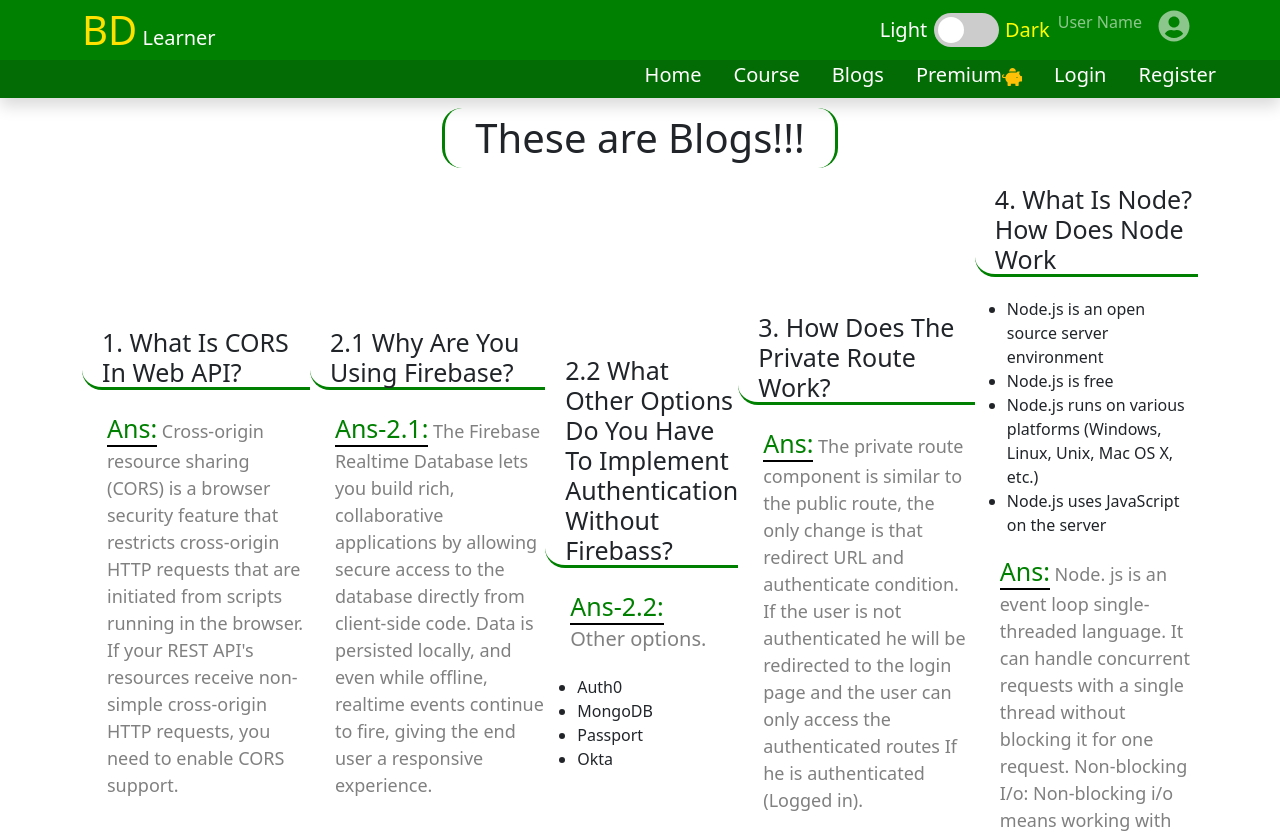
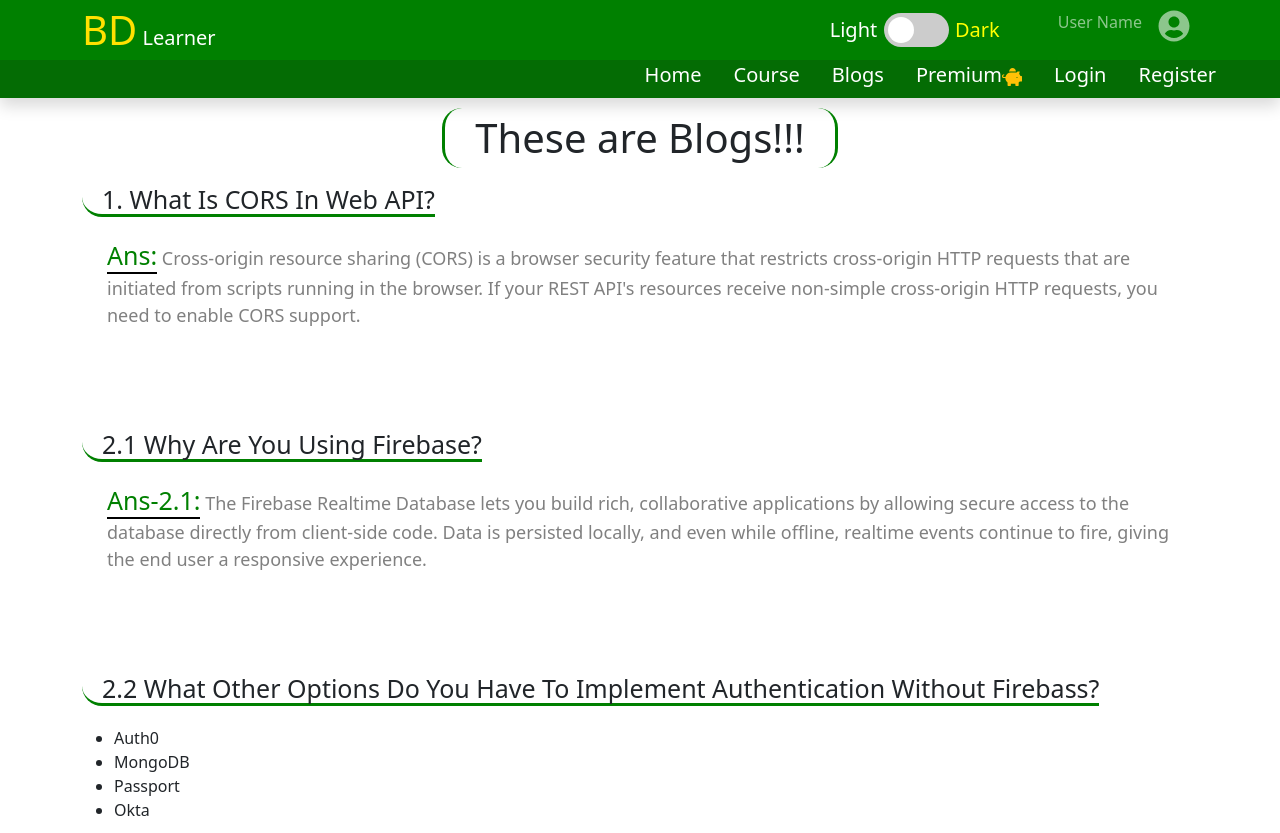
Before and after one commit to sultanmahmud07/bd-learner-client, a React (Create React App) app: page /blog in a window 1280 px wide. Shown: the top 833 px of the page. Built offline with nearby package versions, Linux system fonts and the light colour scheme; no server answers.

Commit message:
success sweet alart added

```diff
--- a/package.json
+++ b/package.json
@@ -14,6 +14,8 @@
     "react-icons": "^4.6.0",
     "react-router-dom": "^6.4.2",
     "react-scripts": "5.0.1",
+    "react-toastify": "^9.0.8",
+    "sweetalert2": "^11.6.3",
     "web-vitals": "^2.1.4"
   },
   "scripts": {
--- a/src/Share/Blog/Blog.js
+++ b/src/Share/Blog/Blog.js
@@ -34,7 +34,7 @@ const Blog = () => {
               <h2 className="q-title">2.2 What other options do you have to implement authentication without firebass?</h2>
             </div>
           </div>
-          <p className='q-p'><span className='ans'>Ans-2.2:</span> <h5 className='hstayle'>Other options.</h5> </p>
+          {/* <p className='q-p'><span className='ans'>Ans-2.2:</span> <h5 className='hstayle'>Other options.</h5> </p> */}
           <ul>
             <li>Auth0</li>
             <li>MongoDB</li>
--- a/src/Share/Header/Dark.css
+++ b/src/Share/Header/Dark.css
@@ -1,42 +1,11 @@
-* {
-  box-sizing: border-box;
-  margin: 0px;
-  padding: 0px;
-}
+
 #root {
   height: 100%;
 }
 
-html,
-body {
-  min-height: 100vh;
-  height: 100%;
 
-}
 
-span {
-  font-size: 40px
-}
 
-.dark-mode {
-  background-color: #1a1919;
-  color: #999;
-  height: 100%;
-  transition: background-color 0.25s ease-in-out;
-}
-
-.light-mode {
-  background-color: #fff;
-  color: #333;
-  height: 100%;
-  transition: background-color 0.25s ease-in-out;
-}
-
-.container {
-  display: flex;
-  justify-content: center;
-  align-items: center
-}
 
 .switch {
   position: relative;
@@ -126,4 +95,5 @@ input:checked + .slider:before {
   display: flex;
   align-items: center;
   justify-content: space-between;
+  margin-right: 50px;
 }
--- a/src/Share/Login/Login.js
+++ b/src/Share/Login/Login.js
@@ -11,6 +11,8 @@ import { FacebookAuthProvider, GithubAuthProvider, GoogleAuthProvider } from "fi
 import { useState } from 'react';
 import {Link, useLocation, useNavigate } from 'react-router-dom';
 import Footer from '../Footer/Footer';
+import Swal from 'sweetalert2';
+import { ToastContainer, toast } from 'react-toastify';
 
 
 const Login = () => {
@@ -38,6 +40,11 @@ const handleSubmit = event =>{
     form.reset();
     setError('')
    navigate(from, {replace: true});
+   Swal.fire(
+    'Login Success!',
+    'Welcome to out course!',
+    'success'
+  )
 
   })
   .catch((error) => {
@@ -55,6 +62,11 @@ const handleSubmit = event =>{
         const user = result.user;
         console.log(user);
         navigate(from, {replace: true});
+        Swal.fire(
+          'Login Success!',
+          'Welcome to out course!',
+          'success'
+        )
       })
       .catch(error => console.error(error))
   };
@@ -66,7 +78,15 @@ const handleSubmit = event =>{
       const user = result.user;
       console.log(user)
     })
-    .catch(error => console.error(error))
+    .catch(error => {
+      console.error(error)
+      Swal.fire({
+        icon: 'error',
+        title: 'Oops...',
+        text: 'Something went wrong!',
+        footer: '<a href="">Why do I have this issue?</a>'
+      })
+    })
   }
 
   return (
--- a/src/Share/Register/Register.js
+++ b/src/Share/Register/Register.js
@@ -3,17 +3,19 @@ import { useState } from 'react';
 import { useContext } from 'react';
 import Button from 'react-bootstrap/Button';
 import Form from 'react-bootstrap/Form';
-import { Link } from 'react-router-dom';
+import { Link, useNavigate } from 'react-router-dom';
 import { AuthContext } from '../../Contexts/AuthProvider/AuthProvider';
 import Footer from '../Footer/Footer';
 import Header from '../Header/Header';
 import './Register.css';
+import Swal from 'sweetalert2';
 // import './Dark.css';
 
 const Register = () => {
 const [error, setError] =useState('')
 const {createUser, updateUserProfile} =useContext(AuthContext)
 // console.log(updateUserProfile)
+const navigate =useNavigate()
  const handleSubmit = (event) =>{
   event.preventDefault();
   const form = event.target;
@@ -29,6 +31,13 @@ createUser(email, password)
   form.reset()
   console.log(user)
   setError('')
+  navigate('/home')
+  Swal.fire(
+    'Register Success!',
+    'Welcome to out course!',
+    'success'
+  )
+
   // handleUpdateUserProfile(name, photoURL);
 
 
```
Also changed, not shown: src/Share/Header/DarkMood.js (deleted, +0 -12 lines), 1 other file (tests, documents, lock files or other folders).
